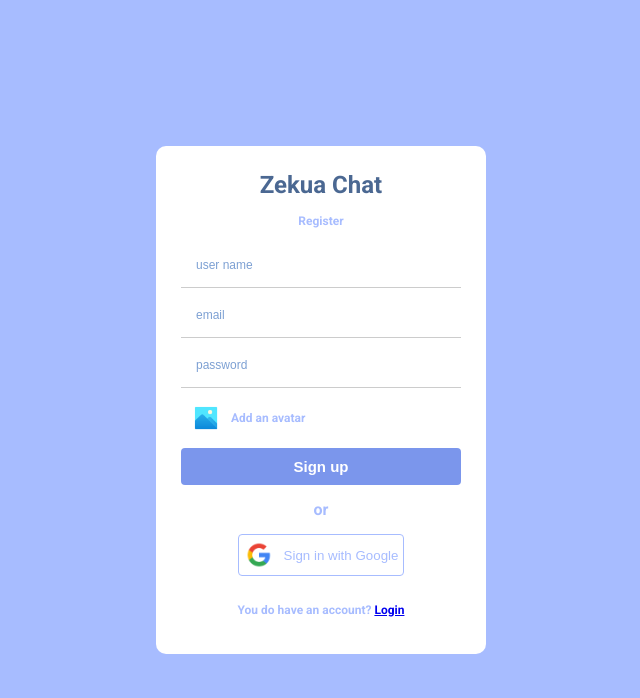
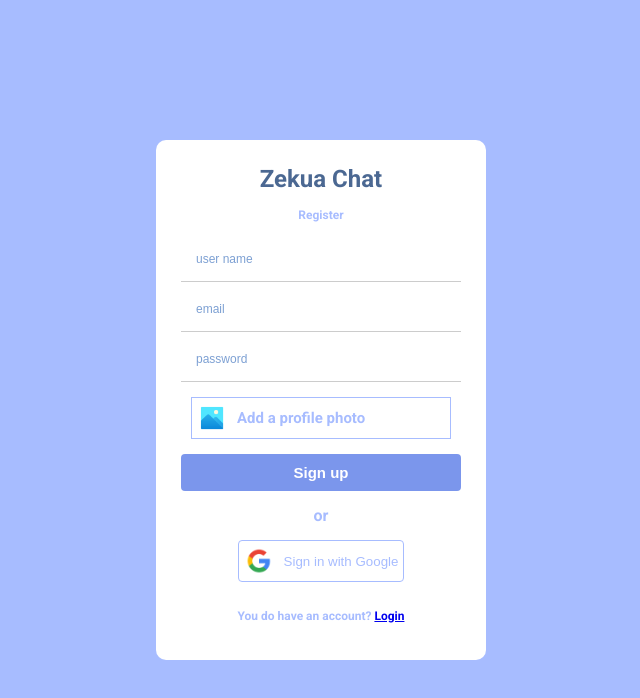
Before and after one commit to Zekud/Zekua-Chat, a React (Create React App) app: page /register in a window 1280 px wide. Shown: the top 698 px of the page, without its empty margins (319-959 px from the left). Built offline with nearby package versions, Linux system fonts and the light colour scheme; no server answers; a web font is replaced by a local one.

Commit message:
improving register

```diff
--- a/src/pages/Register.jsx
+++ b/src/pages/Register.jsx
@@ -119,7 +119,7 @@ function Register() {
             />
             <label htmlFor="file">
               <img src={img} alt="icon" />
-              <span>Add an avatar</span>
+              <span>Add a profile photo</span>
             </label>
             {file && <span className="success">Image uploaded!!</span>}
             <button
--- a/src/style.scss
+++ b/src/style.scss
@@ -90,9 +90,11 @@ body {
         display: flex;
         color: #a7bcff;
         align-items: center;
-        font-size: 12px;
+        border: 1px solid #a7bcff;
+        font-size: 15px;
         cursor: pointer;
-        padding: 10px;
+        padding: 5px;
+        margin: 10px;
         gap: 10px;
         img {
           width: 30px;
```
Also changed, not shown: 2 other files (tests, documents, lock files or other folders).
